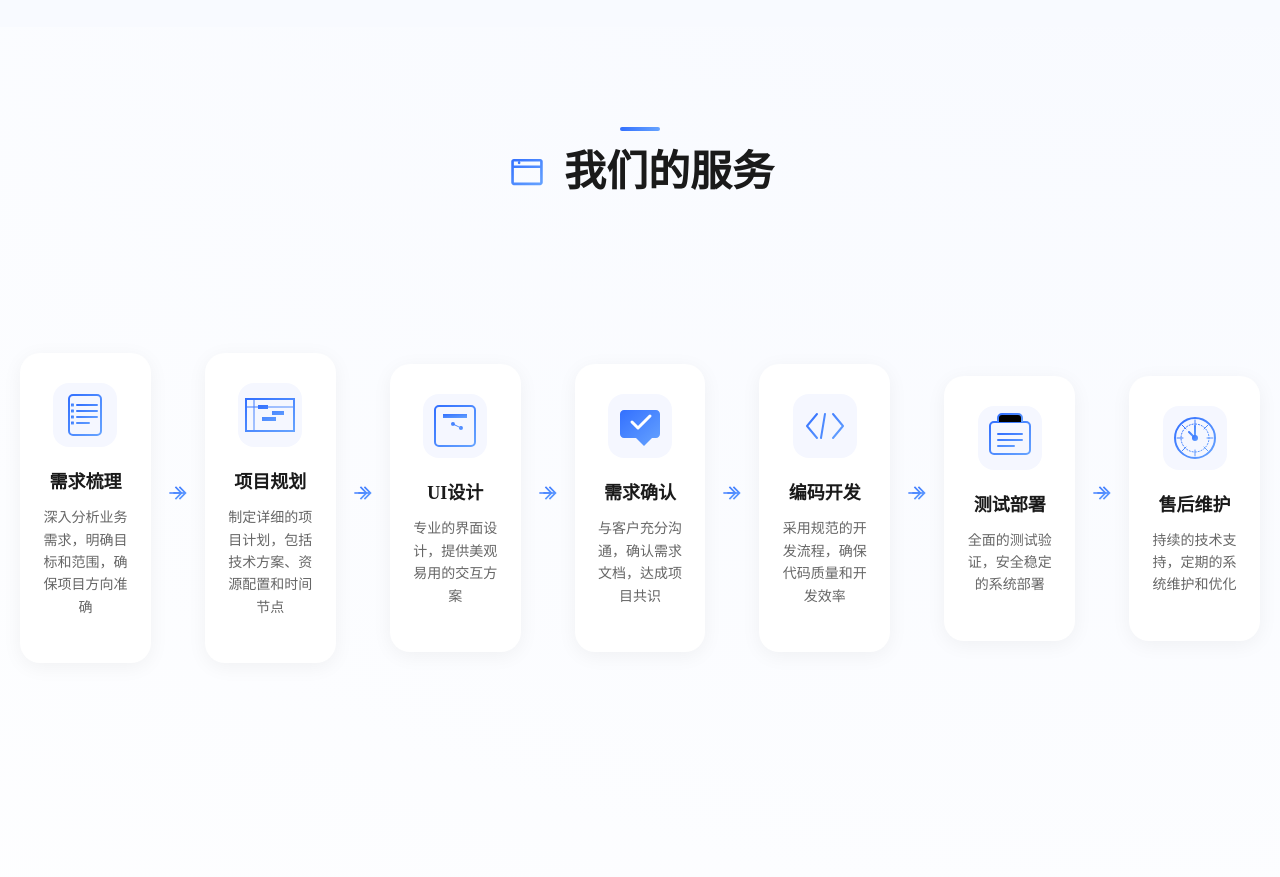
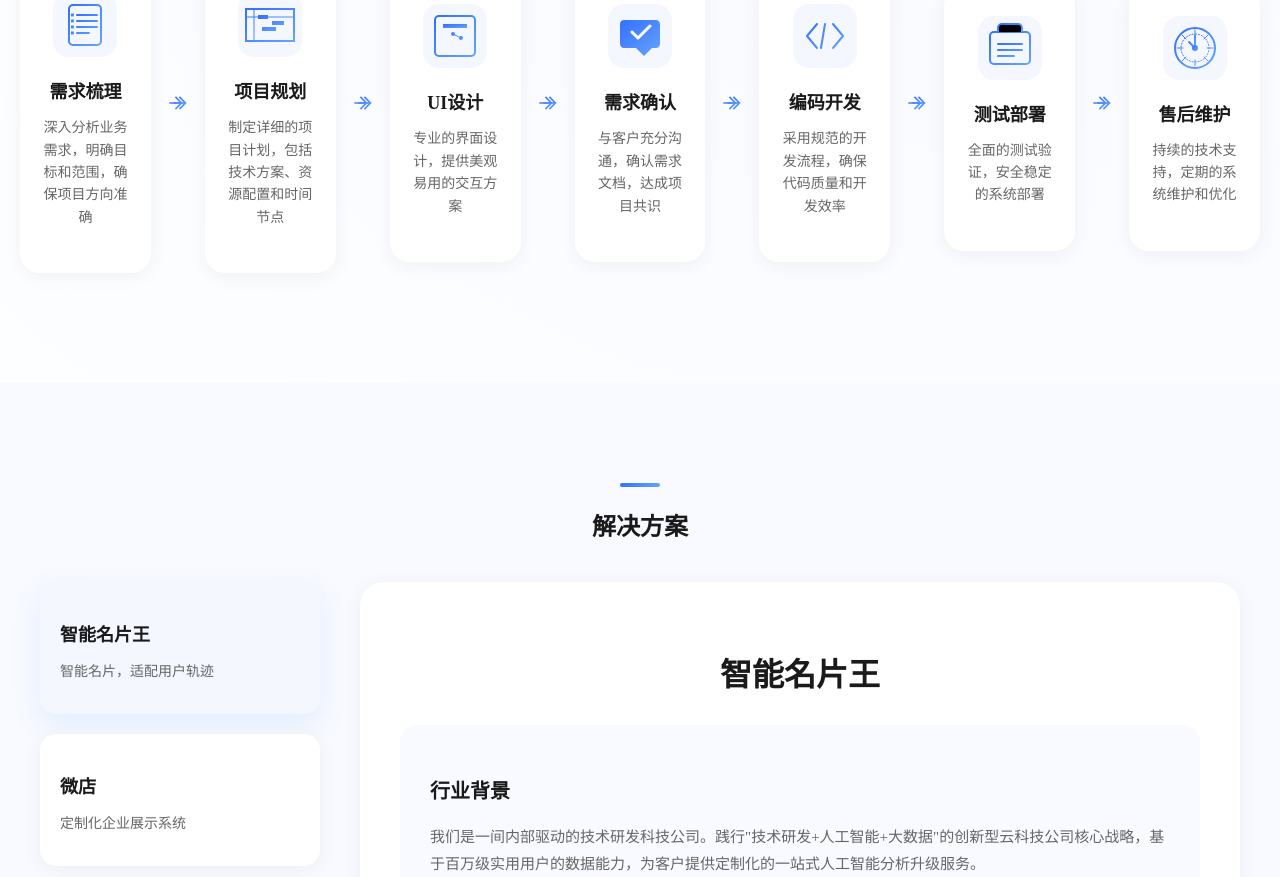
Before and after one commit to hhhh-wang/o-website, a Vue app: page /#/ in a window 1280 px wide. Shown: the part 1920-2797 px from the top of the page. Built offline with nearby package versions, Linux system fonts and the light colour scheme; what mavon-editor would draw is missing.

Commit message:
缩短服务模块的上下间距

```diff
--- a/src/components/web/IndexService.vue
+++ b/src/components/web/IndexService.vue
@@ -12,7 +12,8 @@
                 <stop offset="100%" style="stop-color:#66a3ff"/>
               </linearGradient>
             </defs>
-            <path fill="url(#advantageGradient)" d="M768 128H256c-35.3 0-64 28.7-64 64v512c0 35.3 28.7 64 64 64h512c35.3 0 64-28.7 64-64V192c0-35.3-28.7-64-64-64zm0 544c0 17.7-14.3 32-32 32H288c-17.7 0-32-14.3-32-32V224c0-17.7 14.3-32 32-32h448c17.7 0 32 14.3 32 32v448zM384 768h256v64H384v-64z"/>
+            <path fill="url(#advantageGradient)"
+                  d="M768 128H256c-35.3 0-64 28.7-64 64v512c0 35.3 28.7 64 64 64h512c35.3 0 64-28.7 64-64V192c0-35.3-28.7-64-64-64zm0 544c0 17.7-14.3 32-32 32H288c-17.7 0-32-14.3-32-32V224c0-17.7 14.3-32 32-32h448c17.7 0 32 14.3 32 32v448zM384 768h256v64H384v-64z"/>
           </svg>
           <h2 class="service-info-title">我们的优势</h2>
         </div>
@@ -40,7 +41,8 @@
                 <stop offset="100%" style="stop-color:#66a3ff"/>
               </linearGradient>
             </defs>
-            <path fill="url(#capabilityGradient)" d="M832 160H192c-17.7 0-32 14.3-32 32v640c0 17.7 14.3 32 32 32h640c17.7 0 32-14.3 32-32V192c0-17.7-14.3-32-32-32zm-40 632H232V232h560v560zM368 624h48V432h-48v192zm144 0h48V336h-48v288zm144 0h48V528h-48v96z"/>
+            <path fill="url(#capabilityGradient)"
+                  d="M832 160H192c-17.7 0-32 14.3-32 32v640c0 17.7 14.3 32 32 32h640c17.7 0 32-14.3 32-32V192c0-17.7-14.3-32-32-32zm-40 632H232V232h560v560zM368 624h48V432h-48v192zm144 0h48V336h-48v288zm144 0h48V528h-48v96z"/>
           </svg>
           <h2 class="service-info-title">我们的能力</h2>
         </div>
@@ -58,7 +60,7 @@
       </div>
     </div>
 
-    <!-- 服务板块优化 -->
+    <!-- 服务板块 -->
     <div class="content-block service-block">
       <div class="service-content">
         <div class="block-header">
@@ -71,7 +73,8 @@
                   <stop offset="100%" style="stop-color:#66a3ff"/>
                 </linearGradient>
               </defs>
-              <path fill="url(#serviceGradient)" d="M832 192H192c-35.3 0-64 28.7-64 64v512c0 35.3 28.7 64 64 64h640c35.3 0 64-28.7 64-64V256c0-35.3-28.7-64-64-64zm0 64v96H192v-96h640zM192 768v-352h640v352H192zm128-448c-17.7 0-32-14.3-32-32s14.3-32 32-32 32 14.3 32 32-14.3 32-32 32z"/>
+              <path fill="url(#serviceGradient)"
+                    d="M832 192H192c-35.3 0-64 28.7-64 64v512c0 35.3 28.7 64 64 64h640c35.3 0 64-28.7 64-64V256c0-35.3-28.7-64-64-64zm0 64v96H192v-96h640zM192 768v-352h640v352H192zm128-448c-17.7 0-32-14.3-32-32s14.3-32 32-32 32 14.3 32 32-14.3 32-32 32z"/>
             </svg>
             <h2 class="service-info-title">我们的服务</h2>
           </div>
@@ -276,7 +279,7 @@ const submitConsult = () => {
   // 通用区块样式
   .content-block {
     position: relative;
-    padding: 100px 0;
+    padding: 60px 0;
 
     &:nth-child(even) {
       background: #f8faff;
@@ -286,7 +289,7 @@ const submitConsult = () => {
   // 统一的标题样式
   .block-header, .case-header, .service-content {
     text-align: center;
-    margin-bottom: 80px;
+    margin-bottom: 40px;
 
     .block-line {
       width: 40px;
@@ -333,6 +336,9 @@ const submitConsult = () => {
 
   // 我们的优势
   .who-we-are {
+    padding-top: 60px;
+    padding-bottom: 40px;
+
     .feature-list {
       max-width: 1200px;
       margin: 0 auto;
@@ -473,7 +479,7 @@ const submitConsult = () => {
   // 服务流程
   .service-timeline {
     position: relative;
-    padding: 60px 0;
+    padding: 30px 0;
 
     .service-list {
       max-width: 1400px;
@@ -518,6 +524,7 @@ const submitConsult = () => {
           &:first-child {
             transform: translateX(2px);
           }
+
           &:last-child {
             transform: translateX(4px);
           }
@@ -762,6 +769,17 @@ const submitConsult = () => {
       }
     }
   }
+
+  // 服务板块
+  .service-block {
+    padding-top: 40px;
+    padding-bottom: 40px;
+  }
+
+  // 案例展示保持原有间距
+  .service-case {
+    padding-top: 100px;
+  }
 }
 
 .feature-icon {
```
